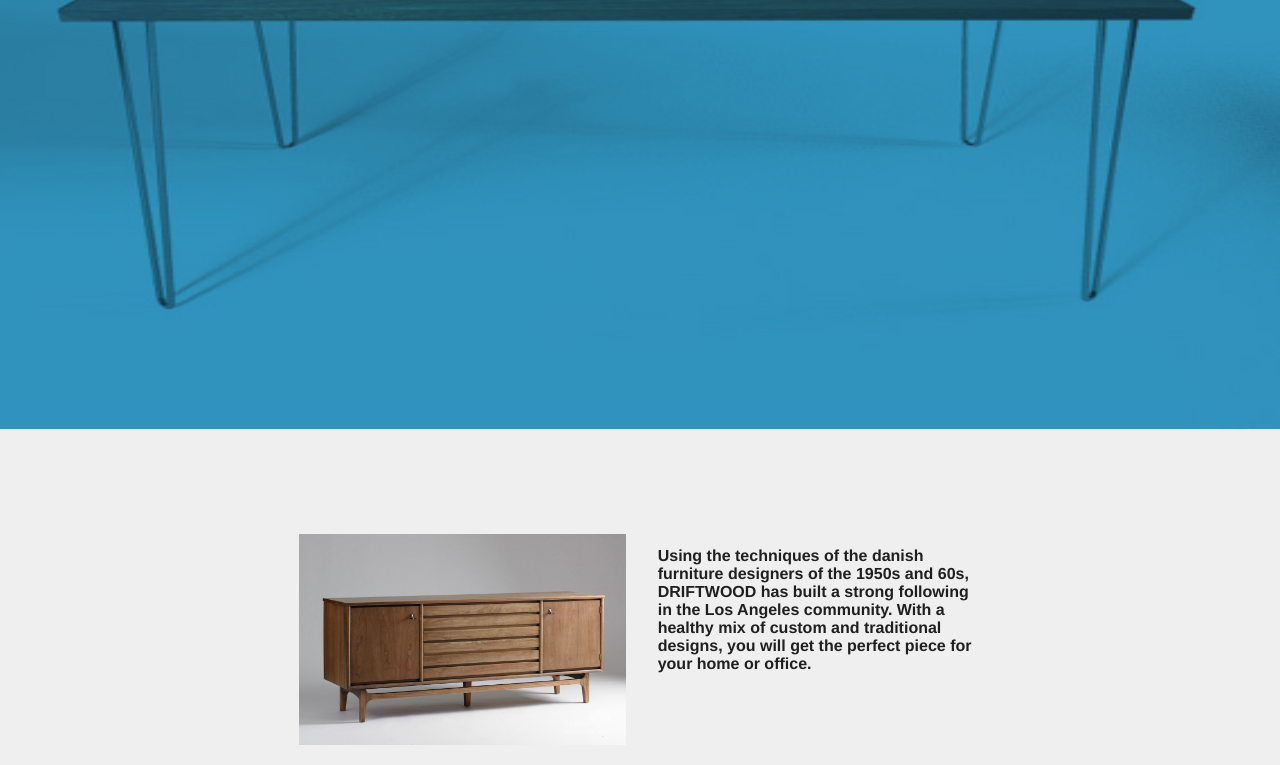
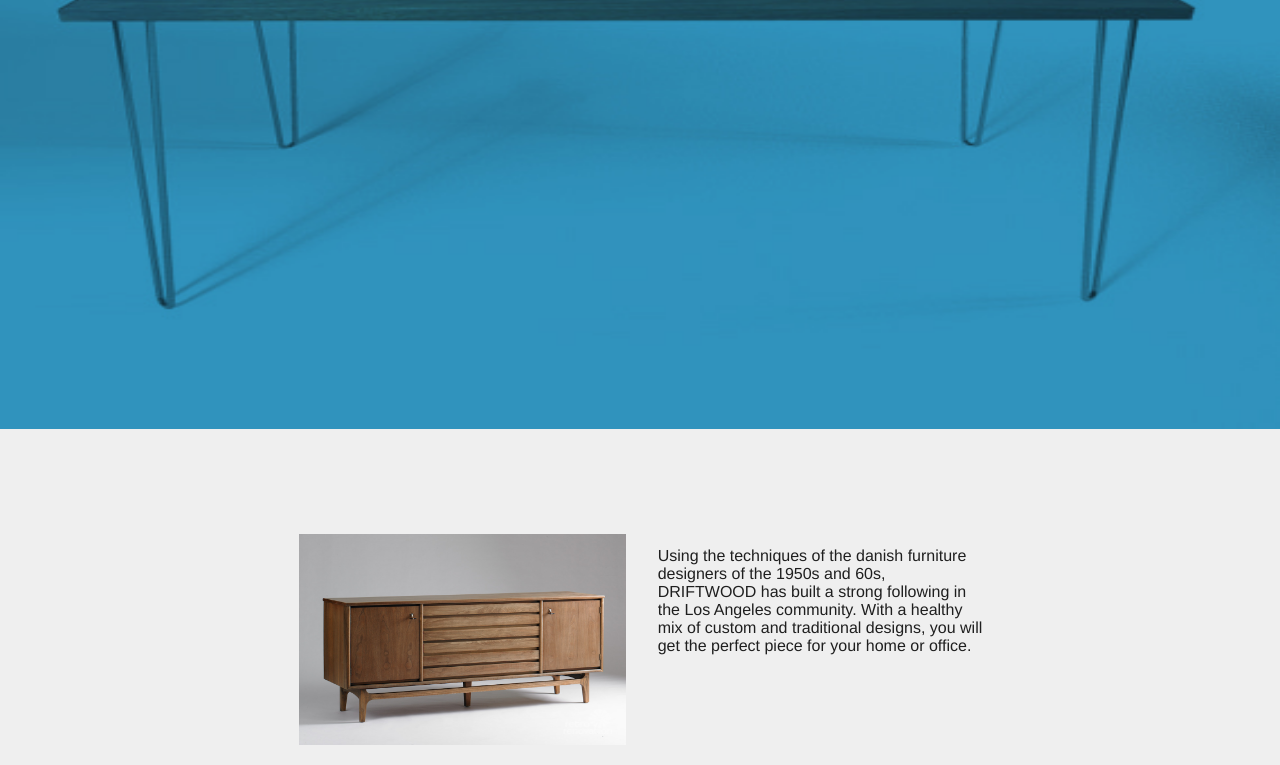
Before and after one commit to michaelWagner/driftwood, a plain HTML site: page index.html in a window 1280 px wide. Shown: the part 187-952 px from the top of the page. Drawn offline with Linux system fonts and the light colour scheme.

Commit message:
Change font-weight of p tags to normal.

```diff
--- a/css/driftwood.css
+++ b/css/driftwood.css
@@ -19,7 +19,7 @@ p {
   text-align: left;
   padding-top: 13px;
   color: #1f1f1f;
-  font-weight: bold;
+  font-weight: normal;
 }
 
 .navbar-container {
@@ -142,6 +142,7 @@ p {
   margin: 133px 9% -133px;
   height: 0;
   width: 92%;
+  font-weight: lighter;
 }
 
 .frame-2-short-text-2 {
```
